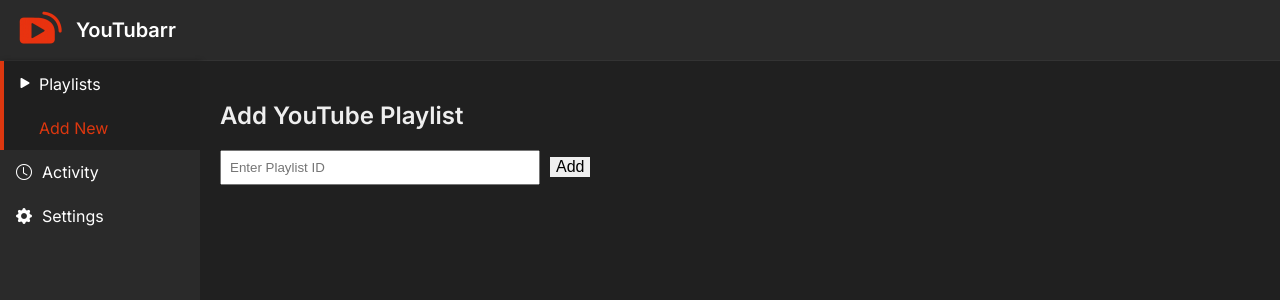
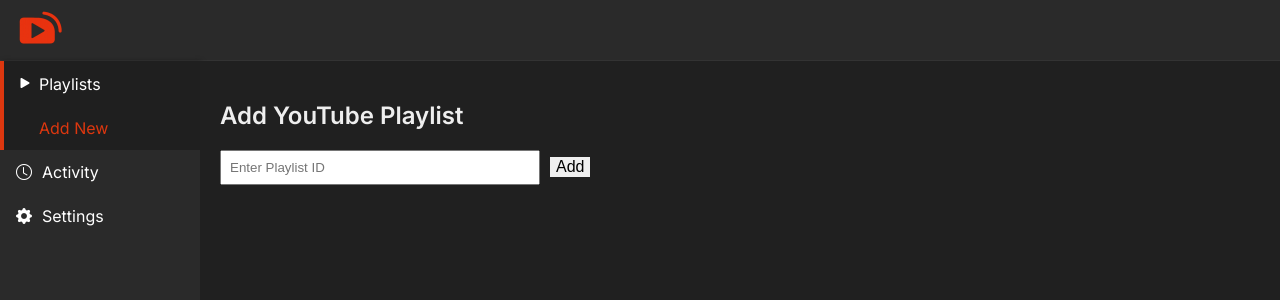
Before and after one commit to dnlrsr/subarr, a React (Create React App) app in the folder client/: page /add in a window 1280 px wide. Shown: the top 300 px of the page. Built offline with nearby package versions, Linux system fonts and the light colour scheme; the HTML template or start-up script is replaced by a standard one.

Commit message:
Added a search bar

```diff
--- a/client/src/App.css
+++ b/client/src/App.css
@@ -63,6 +63,10 @@
   width: 48px;
   height: 48px;
   margin-right: 0.75rem;
+}
+
+.app-icon {
+  flex: 0 0 200px;
 }
 
 .app-header h1 {
@@ -277,6 +281,10 @@
 /* ================================= */
 
 @media (max-width: 768px) {
+  .app-icon {
+    flex: 0 0 60px;
+  }
+
   .playlist-card {
     width: 170px;
   }
--- a/client/src/App.js
+++ b/client/src/App.js
@@ -11,6 +11,8 @@
   const [sidebarOpen, setSidebarOpen] = useState(false);
   const location = useLocation();
 
+  const [searchTerm, setSearchTerm] = useState('');
+
   const toggleSidebar = () => {
     setSidebarOpen(!sidebarOpen);
   };
@@ -18,15 +20,21 @@
   return (
     <div className="app-layout">
       <header className="app-header">
-        <Link to='/'>
-          <img src="/logo192.png" alt="App Icon" className="header-icon" />
+        <Link className='app-icon' to='/'>
+          <img className="header-icon" src="/logo192.png" alt="App Icon" />
         </Link>
         <button className="sidebar-toggle" onClick={toggleSidebar}>
           ☰
         </button>
-        <Link to='/' style={{textDecoration: 'none'}}>
-          <h1>YouTubarr</h1>
-        </Link>
+        <div style={{display: location.pathname === '/' ? 'flex' : 'none' /* Only show the search bar on the home page */}}>
+          <i className="bi bi-search" style={{fontSize: 'medium'}}/>
+          <input
+            style={{backgroundColor: 'transparent', border: 'none', borderBottom: 'solid 1px white', marginLeft: 8, width: 200, color: 'inherit', fontSize: 'medium', outline: 'none'}}
+            placeholder='Search'
+            type='text'
+            value={searchTerm}
+            onChange={e => setSearchTerm(e.target.value)}/>
+        </div>
       </header>
       <div className="app-container">
         <nav className={`sidebar ${sidebarOpen ? 'open' : ''}`}>
@@ -57,7 +65,7 @@
         </nav>
         <main className="main-content">
           <Routes>
-            <Route path="/" element={<SubscriptionsPage />} />
+            <Route path="/" element={<SubscriptionsPage searchTerm={searchTerm} />} />
             <Route path="/add" element={<AddPlaylistPage />} />
             <Route path="/activity" element={<ActivityPage />} />
             <Route path="/settings" element={<SettingsPage />} />
--- a/client/src/pages/SubscriptionsPage.js
+++ b/client/src/pages/SubscriptionsPage.js
@@ -3,7 +3,7 @@
 import Thumbnail from '../components/Thumbnail';
 import { formatDistance } from 'date-fns';
 
-function SubscriptionsPage() {
+function SubscriptionsPage({ searchTerm }) {
   const [playlists, setPlaylists] = useState([]);
 
   useEffect(() => {
@@ -12,16 +12,22 @@
       .then(data => {
         const fallbackThumbnail = 'https://i.ytimg.com/vi/5qap5aO4i9A/hqdefault.jpg';
 
-        setPlaylists(data.map(p => ({
+        const fetchedPlaylists = data.map(p => ({
           ...p,
           thumbnail: p.thumbnail || fallbackThumbnail,
           lastChecked: p.last_checked,
-        })));
+        }));
+
+        setPlaylists(fetchedPlaylists);
       })
       .catch(err => {
         console.error('Failed to load playlists:', err);
       });
   }, []);
+
+  const filteredPlaylists = playlists.filter(p =>
+    p.title.toLowerCase().includes(searchTerm.toLowerCase())
+  );
 
   return (
     <div
@@ -32,9 +38,8 @@
         padding: '10px'
       }}
     >
-      {/* Todo: add search */}
       {/* Todo: need header for bulk options like delete multiple playlists */}
-      {playlists.sort((a, b) => a.title.localeCompare(b.title)).map(playlist => (
+      {filteredPlaylists.sort((a, b) => a.title.localeCompare(b.title)).map(playlist => (
         <Link className='playlist-card'
           key={playlist.id}
           to={`/playlist/${playlist.id}`}
```
